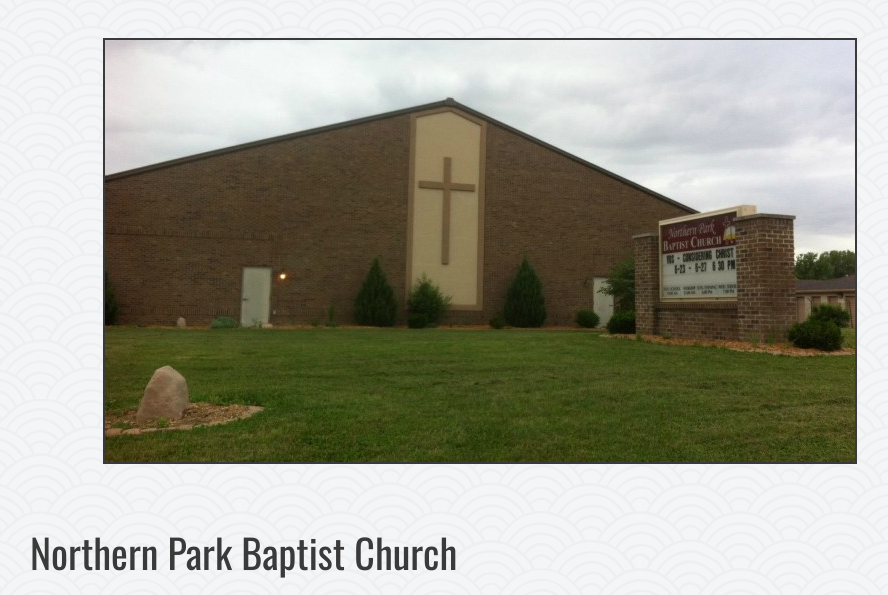
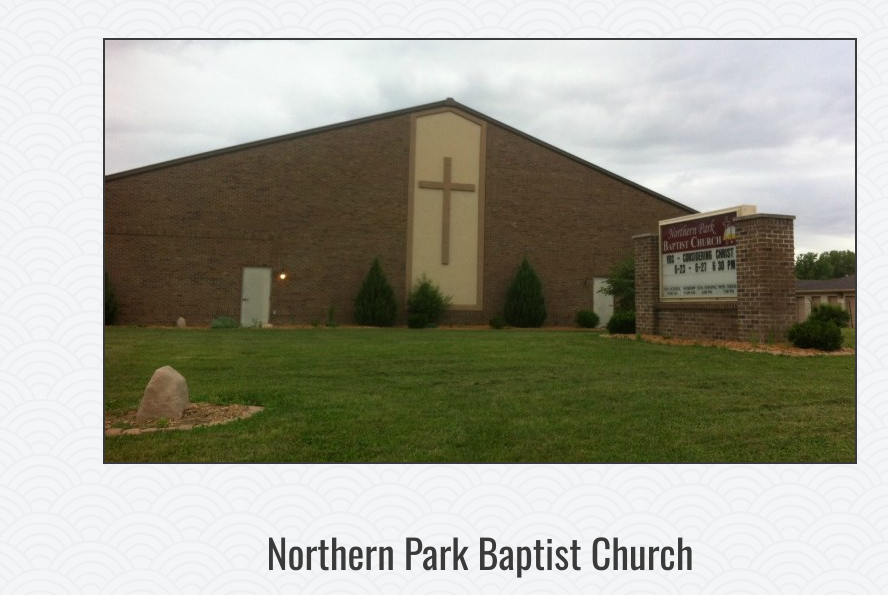
Before and after one commit to pastorryanhayden/thailight, a Jekyll site: the page built from _about_our_family/our-sending-church.md, in a window 1280 px wide. Shown: the part 1017-1612 px from the top of the page, without its empty margins (160-1048 px from the left). Built offline with Jekyll 4.4.1, drawn with Linux system fonts in a browser that asks for light colours; nearby versions of some CDN libraries; some web fonts are replaced.

Commit message:
changed some styles on secondary pages

```diff
--- a/_about_our_family/our-sending-church.md
+++ b/_about_our_family/our-sending-church.md
@@ -11,7 +11,7 @@ layout: default
 
 ![](http://sitesforchurch.s3.amazonaws.com/pastorpierce.png)
 
-Allen Pierce, Pastor
+<p class="img_reference">Allen Pierce, Pastor</p>
 
 Our sending church is Northern Park Baptist Church in Greenwood, Indiana under the leadership of Pastor Allen Pierce.
 
--- a/_sass/components/_secondary.sass
+++ b/_sass/components/_secondary.sass
@@ -41,3 +41,14 @@
                 display: block
                 margin-left:  auto
                 margin-right: auto
+            h2, h3, h4
+                text-align: center
+            p
+                text-align: justify
+                &.img_reference
+                    text-align: center
+                    font-style: italic
+            img
+                display: block
+                margin-left: auto
+                margin-right: auto
```
